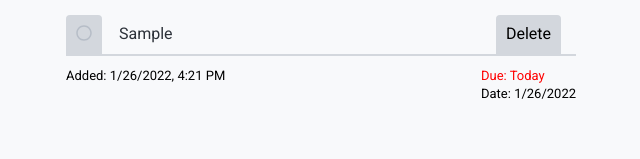
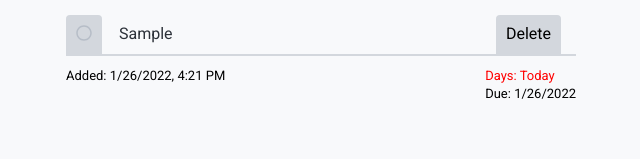
Before and after one commit to Libo99/react-todo-challenge, a React (Create React App) app: page / in a window 1280 px wide. Both pictures are taken after typing "Sample" into the empty fields and a click on the button 868 px from the left and 179 px from the top of the page. Shown: the part 270-429 px from the top of the page, without its empty margins (319-959 px from the left). Built offline with nearby package versions, Linux system fonts and the light colour scheme.

Commit message:
small fix

```diff
--- a/src/components/TodoItem.jsx
+++ b/src/components/TodoItem.jsx
@@ -149,8 +149,8 @@ const TodoItem = ({ deleteItem, item, editItem, completeItem }) => {
       <div className="date-display date-container">
         <p>Added: {formatDate(item, item.date)}</p>
         <div className="date-display due-date">
-          <p>Due: {formatDueDate(difference)}</p>
-          <p>Date: {formatDate(item, item.dueDate)}</p>
+          <p>Days: {formatDueDate(difference)}</p>
+          <p>Due: {formatDate(item, item.dueDate)}</p>
         </div>
       </div>
     </StyledTodoItem>
```
